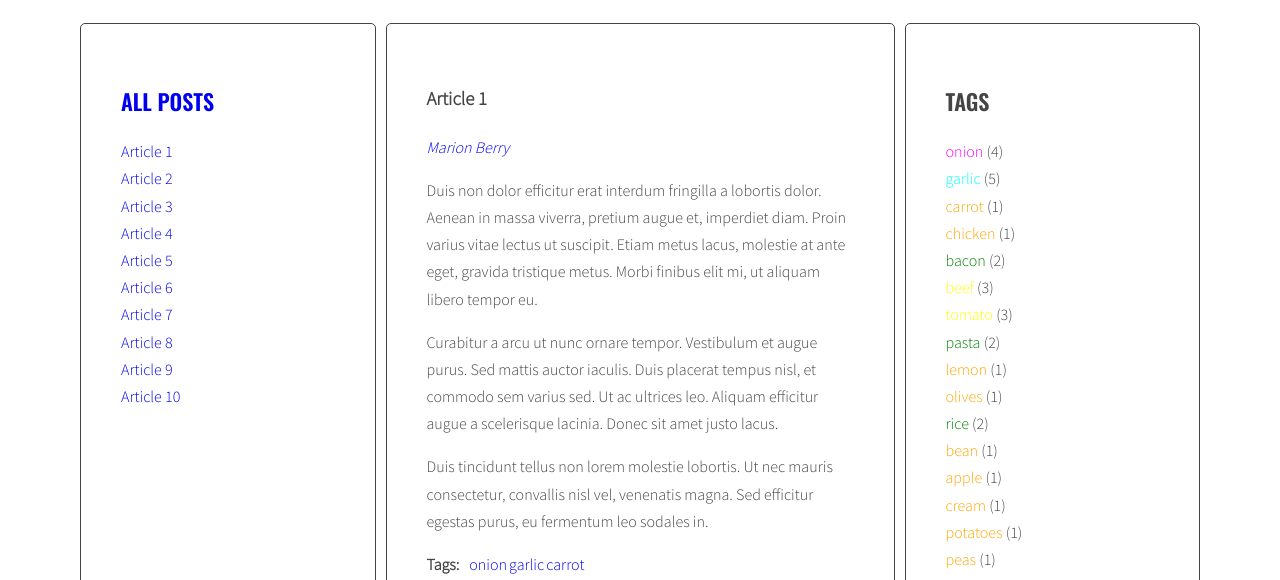
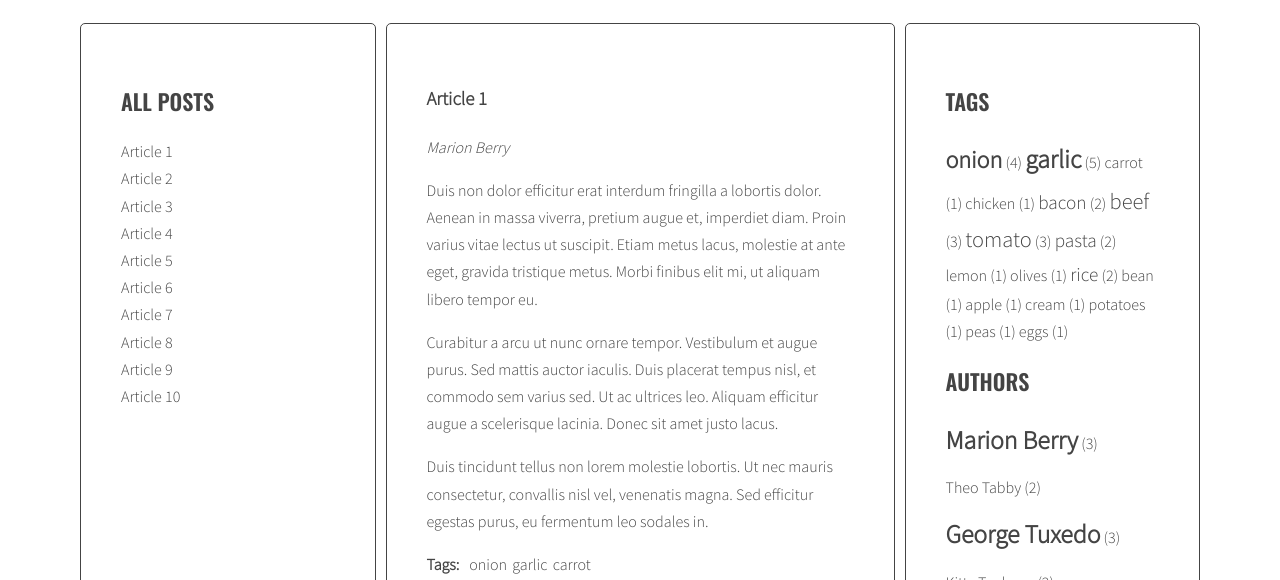
Before and after one commit to micdropped/javascript-blog, a website: page index.html in a window 1280 px wide. Shown: the part 220-800 px from the top of the page. Drawn offline with nearby package versions, Linux system fonts and the light colour scheme.

Commit message:
working cloud functionality

```diff
--- a/js/script.js
+++ b/js/script.js
@@ -1,9 +1,28 @@
 "use strict";
+
+const templates = {
+	articleLink: Handlebars.compile(document.querySelector('#template-article-link').innerHTML),
+	tagLink: Handlebars.compile(document.querySelector('#template-tag-link').innerHTML),
+	authorLink: Handlebars.compile(document.querySelector('#template-author-link').innerHTML),
+	tagCloudLink: Handlebars.compile(document.querySelector('#template-tag-cloud-link').innerHTML),
+	authorCloudLink: Handlebars.compile(document.querySelector('#template-author-cloud-link').innerHTML)
+}
+
+
+const optArticleSelector = ".post",
+	optTitleSelector = ".post-title",
+	optTitleListSelector = ".titles",
+	optArticleTagsSelector = ".post-tags .list",
+	optArticleAuthorsSelector = ".post-author",
+	optTagsListSelector = ".tags.list",
+	optAuthorsListSelector = ".authors.list",
+	optCloudClassCount = 5,
+	optCloudClassPrefix = "tag-size-";
+;
 
 const titleClickHandler = function (event) {
 	event.preventDefault();
 	const clickedElement = this;
-	//console.log("Link was clicked!");
 
 	/* [DONE] remove class 'active' from all article links  */
 	const activeLinks = document.querySelectorAll(".titles a.active");
@@ -13,7 +32,6 @@ const titleClickHandler = function (event) {
 	}
 
 	/* [DONE] add class 'active' to the clicked link */
-	//console.log("clickedElement:", clickedElement);
 	clickedElement.classList.add("active");
 
 	/* [DONE] remove class 'active' from all articles */
@@ -25,58 +43,39 @@ const titleClickHandler = function (event) {
 
 	/* [DONE] get 'href' attribute from the clicked link */
 	const articleSelector = clickedElement.getAttribute("href");
-	//console.log(articleSelector);
 
 	/* [DONE] find the correct article using the selector (value of 'href' attribute) */
 	const targetArticle = document.querySelector(articleSelector);
-	//console.log(targetArticle);
 
 	/* [DONE] add class 'active' to the correct article */
-	//console.log("clickedElement:", clickedElement);
 	targetArticle.classList.add("active");
 };
-
-const optArticleSelector = ".post",
-	optTitleSelector = ".post-title",
-	optTitleListSelector = ".titles",
-	optArticleTagsSelector = ".post-tags .list",
-	optArticleAuthorsSelector = ".post-author",
-	optTagsListSelector = ".tags.list",
-	optCloudClassCount = 5,
-	optCloudClassPrefix = "tag-size-",
-	optAuthorsListSelector = ".authors.list";
 
 function generateTitleLinks(customSelector = '') {
 	/* remove contents of titleList */
 	const articles = document.querySelectorAll(optArticleSelector + customSelector);
-
 	const titleList = document.querySelector(optTitleListSelector);
 	titleList.innerHTML = "";
-	//console.log(titleList);
 
 	/* for each article */
-
 	let html = "";
 
 	for (let article of articles) {
 
 		/* get the article id */
 		const articleId = article.getAttribute("id");
-		//console.log(articleId);
 
 		/* find the title element */
 		const articleTitle = article.querySelector(optTitleSelector).innerHTML;
-		//console.log(articleTitle);
 
 		/* get the title from the title element [COMPLEATED WITH ABOVE LINE] */
 
 		/* create HTML of the link */
-		const linkHTML = '<li><a href="#' + articleId + '"><span>' + articleTitle + "</span></a></li>";
-		/* console.log(linkHTML); */
+		const linkHTMLData = { id: articleId, title: articleTitle };
+		const linkHTML = templates.articleLink(linkHTMLData);
 
 		/* insert link into titleList */
 		html = html + linkHTML;
-		//console.log(customSelector);
 	}
 	titleList.innerHTML = html;
 }
@@ -84,8 +83,7 @@ function generateTitleLinks(customSelector = '') {
 generateTitleLinks();
 
 const links = document.querySelectorAll(".titles a");
-/* console.log(links); */
-
+console.log(links);
 for (let link of links) {
 	link.addEventListener("click", titleClickHandler);
 };
@@ -96,12 +94,9 @@ function calculateTagsParams(tags) {
 		max: 0
 	};
 	for (let tag in tags) {
-		//console.log(tag + ' is used ' + tags[tag] + ' times');
-
 		params.max = tags[tag] > params.max ? tags[tag] : params.max;
 		params.min = tags[tag] < params.min ? tags[tag] : params.min;
 	}
-	//console.log("params is returned: ", params);
 	return params;
 }
 
@@ -110,7 +105,6 @@ function calculateTagClass(count, params) {
 	const normalizedMax = params.max - params.min;
 	const percentage = normalizedCount / normalizedMax;
 	const classNumber = Math.floor(percentage * (optCloudClassCount - 1) + 1);
-	console.log(classNumber);
 	return optCloudClassPrefix + classNumber;
 }
 
@@ -118,7 +112,6 @@ function calculateTagClass(count, params) {
 function generateTags() {
 	/* [NEW] create a new variable allTags with an empty object */
 	let allTags = {};
-	//console.log(allTags);
 
 	/* find all articles */
 	const articles = document.querySelectorAll(optArticleSelector);
@@ -129,26 +122,22 @@ function generateTags() {
 		/* find tags wrapper */
 		const tagsList = article.querySelector(optArticleTagsSelector);
 		tagsList.innerHTML = "";
-		//console.log(tagsList);
 
 		/* make html variable with empty string */
 		let html = "";
 
 		/* get tags from data-tags attribute */
 		const articleTags = article.getAttribute("data-tags");
-		//console.log(articleTags);
 
 		/* split tags into array */
 		const articleTagsArray = articleTags.split(' ');
-		//console.log(articleTagsArray);
 
 		/* START LOOP: for each tag */
 		for (let tag of articleTagsArray) {
-			//console.log(tag);
 
 			/* generate HTML of the link */
-			const linkHTML = '<li><a href="#tag-' + tag + '">' + tag + "</a></li>";
-			//console.log(linkHTML);
+			const linkHTMLData = { tag: tag };
+			const linkHTML = templates.tagLink(linkHTMLData);
 
 			/* add generated code to html variable */
 			html = html + linkHTML;
@@ -171,30 +160,24 @@ function generateTags() {
 	/* [NEW] find list of tags in right column */
 	const tagList = document.querySelector('.tags');
 	const tagsParams = calculateTagsParams(allTags);
-	//console.log(tagList);
-	//console.log('tagsParams:', tagsParams);
+
 	/* [NEW] create variable for all links HTML code */
-	let allTagsHTML = '';
+	const allTagsData = { tags: [] };
 
 	/*[NEW] START LOOP: for each tag in allTags: */
 	for (let tag in allTags) {
 		/* [NEW] generate code of a link and add it to allTagsHTML */
-		const tagLinkHTML = '<li><a class="' +
-			calculateTagClass(allTags[tag], tagsParams) +
-			'"href=#tag-' + tag + '>' + tag + '</a> (' +
-			allTags[tag] +
-			') </li>';
-		//console.log("taglinkHTML: ", tagLinkHTML);
-		allTagsHTML += tagLinkHTML;
 
+		allTagsData.tags.push({
+			tag: tag,
+			count: allTags[tag],
+			className: calculateTagClass(allTags[tag], tagsParams)
+		});
 		/* [NEW] END LOOP: for each tag in allTahs: */
 	}
 
 	/* [NEW] add html from allTagsHTML to tagList */
-	tagList.innerHTML = allTagsHTML;
-	//console.log(allTags);
-	//console.log(allTags);
-
+	tagList.innerHTML = templates.tagCloudLink(allTagsData);
 }
 
 
@@ -209,13 +192,12 @@ function tagClickHandler(event) {
 
 	/* make a new constant "href" and read the attribute "href" of the clicked element */
 	const href = clickedElement.getAttribute("href");
-	//console.log(href);
+
 	/* make a new constant "tag" and extract tag from the "href" constant */
 	const tag = href.replace('#tag-', '');
-	//console.log(tag);
+
 	/* find all tag links with class active */
 	const activeTags = document.querySelectorAll('a.active[href^="#tag - "]');
-	//console.log(activeTags);
 
 	/* START LOOP: for each active tag link */
 	for (let activeTag of activeTags) {
@@ -227,13 +209,13 @@ function tagClickHandler(event) {
 	}
 	/* find all tag links with "href" attribute equal to the "href" constant */
 	const tagLinks = document.querySelectorAll('.post-tags a[href*=' + tag + ']');
-	//console.log(tagLinks);
+
 	/* START LOOP: for each found tag link */
 	for (let targetTag of tagLinks) {
 
 		/* add class active */
 		targetTag.classList.add("active");
-		//console.log(targetTag);
+
 		/* END LOOP: for each found tag link */
 	}
 
@@ -264,13 +246,9 @@ function calculateAuthorsParams(authors) {
 		max: 0
 	};
 	for (let author in authors) {
-		console.log(author + ' is used ' + authors[author] + ' times');
-
 		params.max = authors[author] > params.max ? authors[author] : params.max;
 		params.min = authors[author] < params.min ? authors[author] : params.min;
 	}
-	console.log("params is returned: ", params);
-
 	return params;
 }
 
@@ -279,75 +257,55 @@ function calculateAuthorsClass(count, params) {
 	const normalizedMax = params.max - params.min;
 	const percentage = normalizedCount / normalizedMax;
 	const classNumber = Math.floor(percentage * (optCloudClassCount - 1) + 1);
-	//console.log(optCloudClassPrefix + classNumber);
 	return optCloudClassPrefix + classNumber;
 }
-
-// generating authors
 
 function generateAuthors() {
 	/* [NEW] create a new variable allAuthors with an empty object */
 	let allAuthors = {};
-	//console.log(allAuthors);
+
 	/* find all articles */
 	const articles = document.querySelectorAll(optArticleSelector);
+
 	/* START LOOP: for every article: */
 	for (let article of articles) {
 
 		/* find author wrapper */
 		const authorContainer = article.querySelector(optArticleAuthorsSelector);
-		console.log(authorContainer);
 
 		/* make html variable with empty string */
-		//let html = "";
 
 		/* get author from data-authors attribute */
-		const articleAuthors = article.getAttribute("data-author");
-		//console.log(articleAuthors);
+		const articleAuthor = article.getAttribute("data-author");
 
 		/* generate HTML of the link */
-
-		if (!allAuthors.hasOwnProperty(articleAuthors)) {
+		if (!allAuthors.hasOwnProperty(articleAuthor)) {
 			/* [NEW] add author to authors object*/
-			allAuthors[articleAuthors] = 1;
+			allAuthors[articleAuthor] = 1;
 		} else {
-			allAuthors[articleAuthors]++;
+			allAuthors[articleAuthor]++;
 		}
-		console.log(articleAuthors);
 		/* insert HTML of all the links into the authors wrapper */
-		authorContainer.innerHTML = '<a href="#author-' + articleAuthors + '">' + articleAuthors + "</a>";
-		//console.log(author);
-
+		const linkHTMLData = { author: articleAuthor };
+		const linkHTML = templates.authorLink(linkHTMLData);
+		authorContainer.innerHTML = linkHTML;
 		/* END LOOP: for every article: */
 	}
 	/* [NEW] find list of articles in right column */
 	const authorList = document.querySelector('.authors');
 	const authorsParams = calculateAuthorsParams(allAuthors);
-	console.log(authorList);
-	/* [NEW] create variable for all links HTML code */
-	let allAuthorsHTML = '';
-
+	const allAuthorsData = { authors: [] };
 
 	/*[NEW] START LOOP: for each tag in allTags: */
-	for (let articleAuthors in allAuthors) {
-		const authorLinkHTML = '<li><a class=' + calculateAuthorsClass(allAuthors[articleAuthors], authorsParams) + '" href="#author-' + articleAuthors + '">' + articleAuthors + '</a> (' + allAuthors[articleAuthors] + ') </li>';
-		/* [NEW] generate code of a link and add it to allTagsHTML */
-		// const authorLinkHTML = '<li><a class="' +
-		// 	calculateAuthorsClass(allAuthors[articleAuthors], authorsParams) +
-		// 	'" href=#author-' + articleAuthors + '">' + articleAuthors + '</a> "' +
-		// 	calculateAuthorsClass(allAuthors[articleAuthors], authorsParams) +
-		// 	'" </li>';
-		// console.log("dupa", authorLinkHTML);
-		//console.log("taglinkHTML: ", tagLinkHTML);
-		allAuthorsHTML += authorLinkHTML;
-
-		/* [NEW] END LOOP: for each tag in allTags: */
+	for (let articleAuthor in allAuthors) {
+		allAuthorsData.authors.push({
+			author: articleAuthor,
+			count: allAuthors[articleAuthor],
+			className: calculateAuthorsClass(allAuthors[articleAuthor], authorsParams)
+		});
 	}
-
 	/* [NEW] add html from allTagsHTML to tagList */
-	authorList.innerHTML = allAuthorsHTML;
-	//console.log(allTags);
-	console.log(allAuthors);
+	authorList.innerHTML = templates.authorCloudLink(allAuthorsData);
 }
 
 generateAuthors();
@@ -361,15 +319,12 @@ function authorsClickHandler(event) {
 
 	/* make a new constant "href" and read the attribute "href" of the clicked element */
 	const href = clickedElement.getAttribute("href");
-	//console.log(href);
 
 	/* make a new constant "author" and extract tag from the "href" constant */
 	const author = href.replace('#author-', '');
-	//console.log(author);
 
 	/* find all authors links with class active */
 	const activeAuthors = document.querySelectorAll('a.active[href^="#author-"]');
-	//console.log(activeAuthors);
 
 	/* START LOOP: for each active tag link */
 	for (let activeAuthor of activeAuthors) {
@@ -381,37 +336,22 @@ function authorsClickHandler(event) {
 	}
 	/* find all tag links with "href" attribute equal to the "href" constant */
 	const authorsLinks = document.querySelectorAll('.post-author a[href="#author-' + author + '"]');
-	//console.log(authorsLinks);
 
 	/* START LOOP: for each found tag link */
 	for (let targetAuthor of authorsLinks) {
 
 		/* add class active */
-		//clickedElement.classList.add("active");
-
 		targetAuthor.classList.add("active");
 
 		/* END LOOP: for each found author link */
-		//console.log(targetAuthor);
-		//console.log(targetAuthor.text);
 	}
-	//let dataAuthor = authorsLinks.innerText;
-	//let articleAuthor = targetAuthor.text;
-	//log(articleAuthor);
-
 	generateTitleLinks('[data-author="' + author + '"]');
 }
-
-
-/* execute function "generateTitleLinks" with article selector as argument */
-//	generateTitleLinks('[data-tags~="' + tag + '"]');
-//}
-
 
 function addClickListenersToAuthors() {
 	/* find all links to tags */
 	const authors = document.querySelectorAll('a[href^="#author-"]');
-	//console.log(authors);
+
 	/* START LOOP: for each link */
 	for (let author of authors) {
 
--- a/sass/style.scss
+++ b/sass/style.scss
@@ -26,8 +26,15 @@ body {
 	line-height: 1.7;
 }
 
-a {
+a,
+a:visited,
+a:active {
+	color: inherit;
 	text-decoration: none;
+}
+
+a:hover {
+background: darkgrey;
 }
 
 
@@ -60,28 +67,35 @@ aside.sidebar {
 	display: inline;
 
 	ul.list.tags {
-		display: inline;
 
 		li {
+			display: inline;
+		}
+	}
+
+	ul.list.tags,
+	ul.list.authors {
 
 		.tag-size-5 {
-				color: cyan;
+			font-size: 1.6rem;
+			font-weight: bold;
 		}
+
 		.tag-size-4 {
-				color: magenta;
+			font-size: 1.5rem;
+			font-weight: bold;
 		}
 
 		.tag-size-3 {
-				color: yellow;
+			font-size: 1.4rem;
 		}
 
 		.tag-size-2 {
-				color: green;
+			font-size: 1.2rem;
 		}
 
 		.tag-size-1 {
-				color: orange;
-			}
+			font-size: 1rem;
 		}
 	}
 }
@@ -116,10 +130,6 @@ aside.sidebar {
 	list-style-type: none;
 	margin: 0;
 	padding: 0;
-	.active {
-		font-weight: bold;
-		background: red;
-	}
 }
 
 .list-horizontal {
```
Also changed, not shown: index.html (+21 -0 lines), css/style.css, 1 other file. Lines whose indentation alone changed are shown as unchanged.
